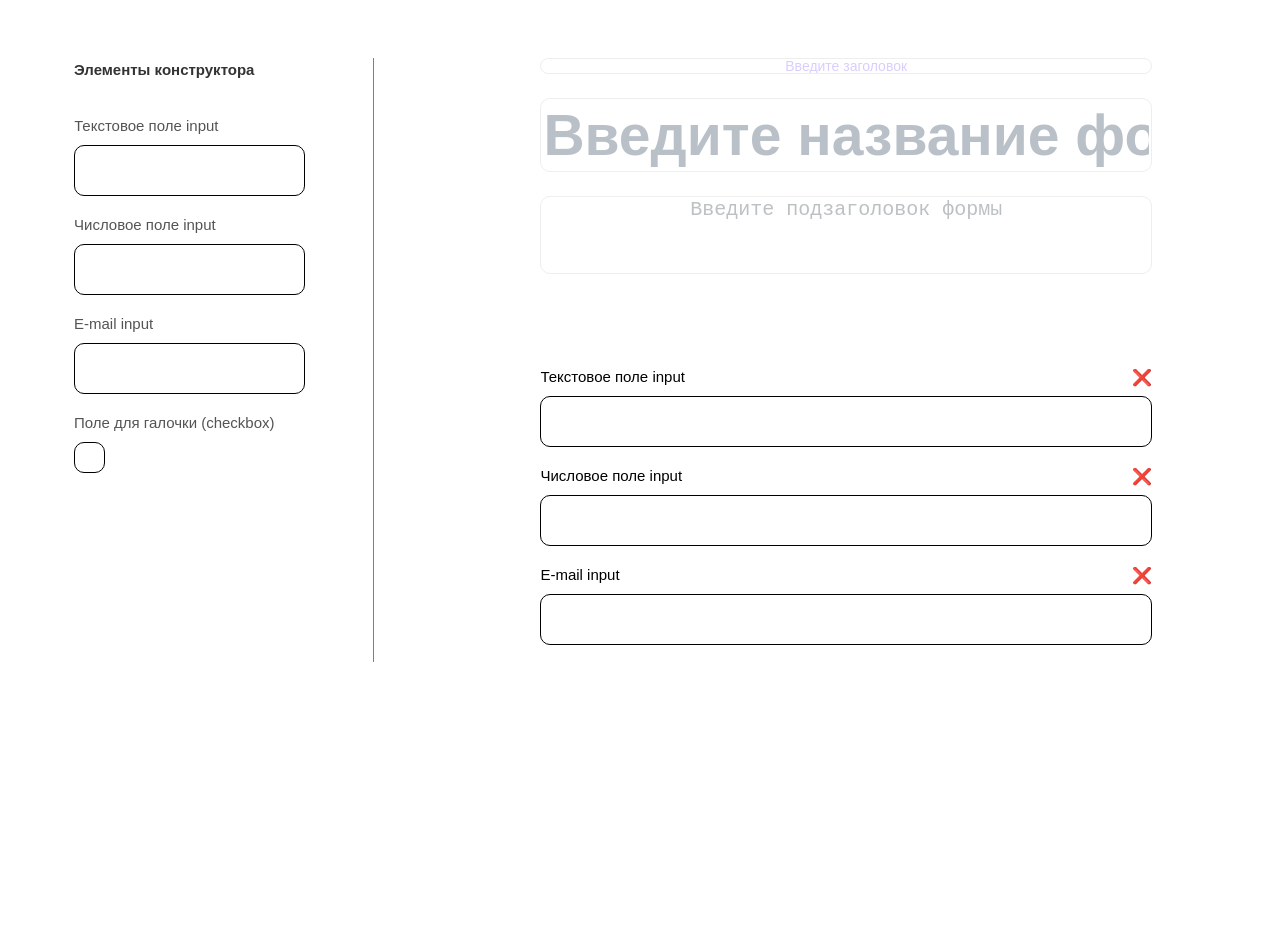
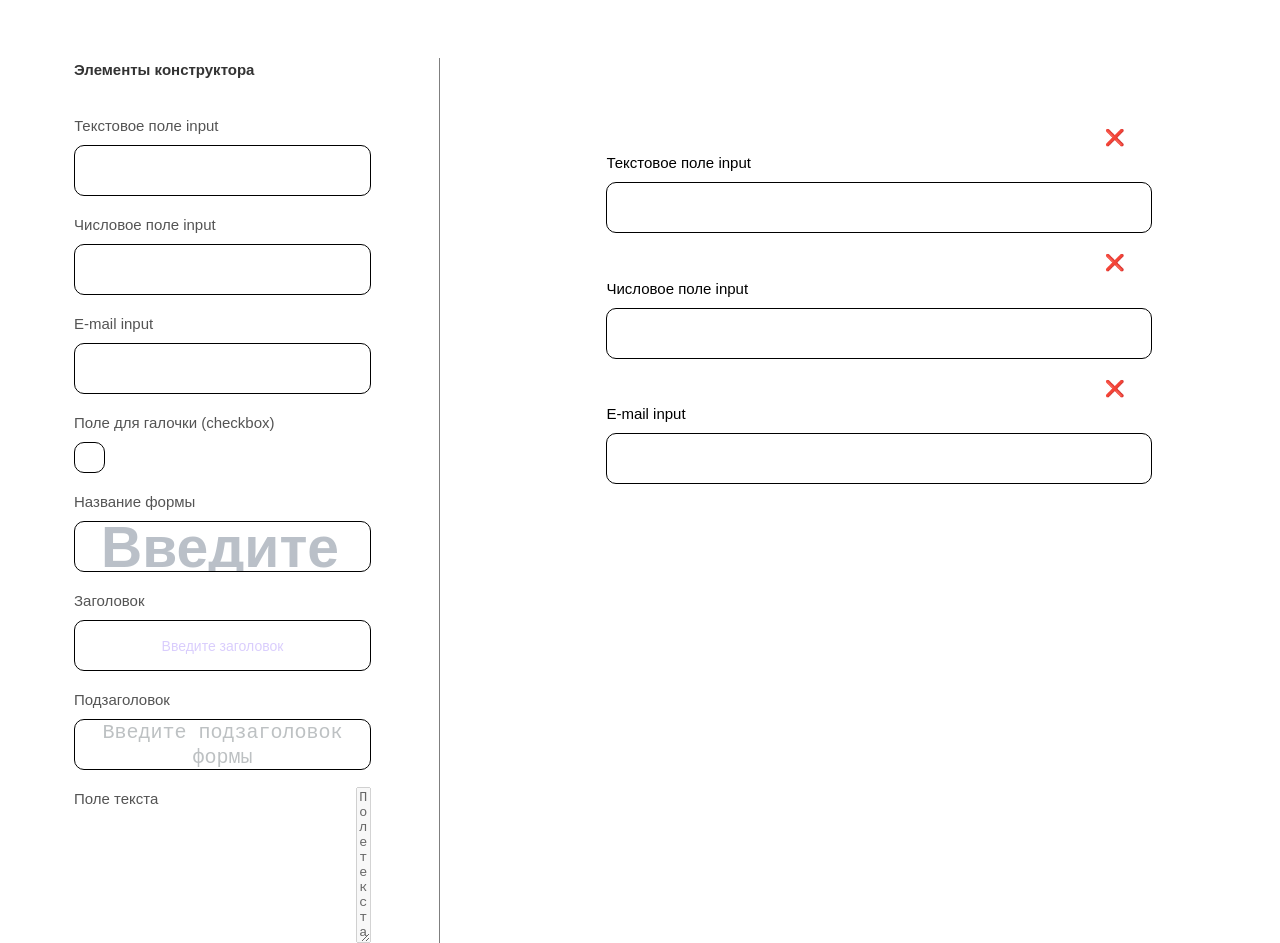
Before and after one commit to NISONovosibirsk/niso-system, a React (Create React App) app: page / in a window 1280 px wide. Shown: the part 200-1143 px from the top of the page. Before the commit the page ends 862 px from the top, so only its background shows below. Built offline with nearby package versions, Linux system fonts and the light colour scheme.

Commit message:
new elements added

```diff
--- a/src/components/CustomForm/CustomForm.tsx
+++ b/src/components/CustomForm/CustomForm.tsx
@@ -32,31 +32,12 @@ const CustomForm = () => {
     return (
         <Droppable droppableId={'customForm'}>
             {provided => (
-                <form className='custom-form'>
-                    <input
-                        onChange={handleChangeInputsValue}
-                        name='title'
-                        placeholder='Введите заголовок'
-                        className='custom-form__title'
-                    />
-                    <input
-                        onChange={handleChangeInputsValue}
-                        name='formTitle'
-                        placeholder='Введите название формы'
-                        className='custom-form__form-title'
-                    />
-                    <textarea
-                        onChange={handleChangeInputsValue}
-                        name='formSubtitle'
-                        placeholder='Введите подзаголовок формы'
-                        rows={3}
-                        className='custom-form__form-subtitle'
-                    />
-                    <div
-                        {...provided.droppableProps}
-                        ref={provided.innerRef}
-                        className='custom-form__field'
-                    >
+                <form
+                    className='custom-form'
+                    {...provided.droppableProps}
+                    ref={provided.innerRef}
+                >
+                    <div className='custom-form__field'>
                         {constructor.map((item: any, index: number) => (
                             <FormElement
                                 item={item}
--- a/src/components/FormElement/FormElement.tsx
+++ b/src/components/FormElement/FormElement.tsx
@@ -46,6 +46,13 @@ const FormElement = ({ item, id, index }: IFormElement) => {
         switch (item.type) {
             case 'checkbox':
                 return (
+                    <>
+                        <input
+                            className='form-element__input form-element__input_type_label'
+                            value={item.title}
+                            onChange={handleTitleChange}
+                            disabled={item.isDisabled}
+                        />
                         <label className='form-element__checkbox-label'>
                             <input
                                 className='form-element__input form-element__input_type_checkbox'
@@ -55,9 +62,91 @@ const FormElement = ({ item, id, index }: IFormElement) => {
                                 disabled={item.isDisabled}
                             />
                         </label>
+                    </>
+                );
+            case 'header':
+                return (
+                    <>
+                        <input
+                            className='form-element__input form-element__input_type_label'
+                            value={item.title}
+                            onChange={handleTitleChange}
+                            disabled={item.isDisabled}
+                        />
+                        <input
+                            onChange={handleValueChange}
+                            disabled={item.isDisabled}
+                            name='formTitle'
+                            placeholder='Введите название формы'
+                            className='form-element__input custom-form__form-title'
+                        />
+                    </>
+                );
+            case 'title':
+                return (
+                    <>
+                        <input
+                            className='form-element__input form-element__input_type_label'
+                            value={item.title}
+                            onChange={handleTitleChange}
+                            disabled={item.isDisabled}
+                        />
+                        <input
+                            onChange={handleValueChange}
+                            name='title'
+                            placeholder='Введите заголовок'
+                            className='form-element__input custom-form__title'
+                            disabled={item.isDisabled}
+                        />
+                    </>
+                );
+            case 'subtitle':
+                return (
+                    <>
+                        <input
+                            className='form-element__input form-element__input_type_label'
+                            value={item.title}
+                            onChange={handleTitleChange}
+                            disabled={item.isDisabled}
+                        />
+                        <textarea
+                            onChange={handleValueChange}
+                            name='formSubtitle'
+                            placeholder='Введите подзаголовок формы'
+                            rows={3}
+                            className='form-element__input custom-form__form-subtitle'
+                            disabled={item.isDisabled}
+                        />
+                    </>
+                );
+            case 'textArea':
+                return (
+                    <>
+                        <input
+                            className='form-element__input form-element__input_type_label'
+                            value={item.title}
+                            onChange={handleTitleChange}
+                            disabled={item.isDisabled}
+                        />
+                        <textarea
+                            onChange={handleValueChange}
+                            name='formSubtitle'
+                            placeholder='Поле текста'
+                            rows={10}
+                            // className='form-element__input'
+                            disabled={item.isDisabled}
+                        />
+                    </>
                 );
             default:
                 return (
+                    <>
+                        <input
+                            className='form-element__input form-element__input_type_label'
+                            value={item.title}
+                            onChange={handleTitleChange}
+                            disabled={item.isDisabled}
+                        />
                         <input
                             className='form-element__input'
                             type={item.type}
@@ -65,6 +154,7 @@ const FormElement = ({ item, id, index }: IFormElement) => {
                             onChange={handleValueChange}
                             disabled={item.isDisabled}
                         />
+                    </>
                 );
         }
     };
@@ -78,12 +168,6 @@ const FormElement = ({ item, id, index }: IFormElement) => {
                     ref={provided.innerRef}
                 >
                     <div className='form-element'>
-                        <input
-                            className='form-element__input form-element__input_type_label'
-                            value={item.title}
-                            onChange={handleTitleChange}
-                            disabled={item.isDisabled}
-                        />
                         {item.isDisabled ? null : (
                             <div
                                 className='form-element__remove-btn'
--- a/src/store/reducers/formReducer.ts
+++ b/src/store/reducers/formReducer.ts
@@ -37,24 +37,52 @@ const initialState: IFormState = {
             value: false,
             isDisabled: true,
         },
+        {
+            id: 4,
+            title: 'Название формы',
+            type: 'header',
+            value: false,
+            isDisabled: true,
+        },
+        {
+            id: 5,
+            title: 'Заголовок',
+            type: 'title',
+            value: false,
+            isDisabled: true,
+        },
+        {
+            id: 6,
+            title: 'Подзаголовок',
+            type: 'subtitle',
+            value: false,
+            isDisabled: true,
+        },
+        {
+            id: 7,
+            title: 'Поле текста',
+            type: 'textArea',
+            value: false,
+            isDisabled: true,
+        },
     ],
     constructor: [
         {
-            id: 4,
+            id: 10,
             title: 'Текстовое поле input',
             type: 'text',
             value: '',
             isDisabled: false,
         },
         {
-            id: 5,
+            id: 11,
             title: 'Числовое поле input',
             type: 'number',
             value: '',
             isDisabled: false,
         },
         {
-            id: 6,
+            id: 12,
             title: 'E-mail input',
             type: 'email',
             value: '',
```
Lines whose indentation alone changed are shown as unchanged.
